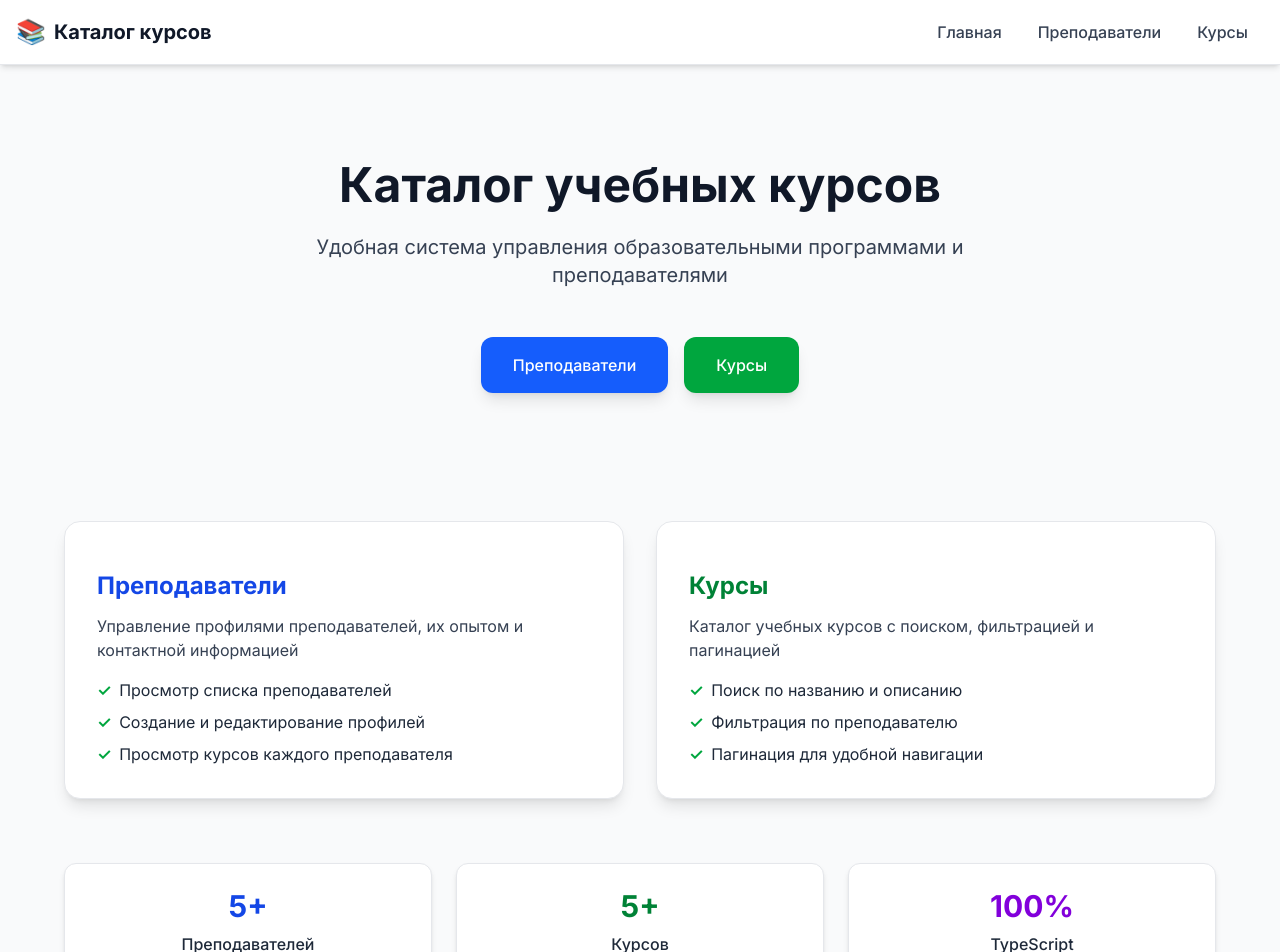
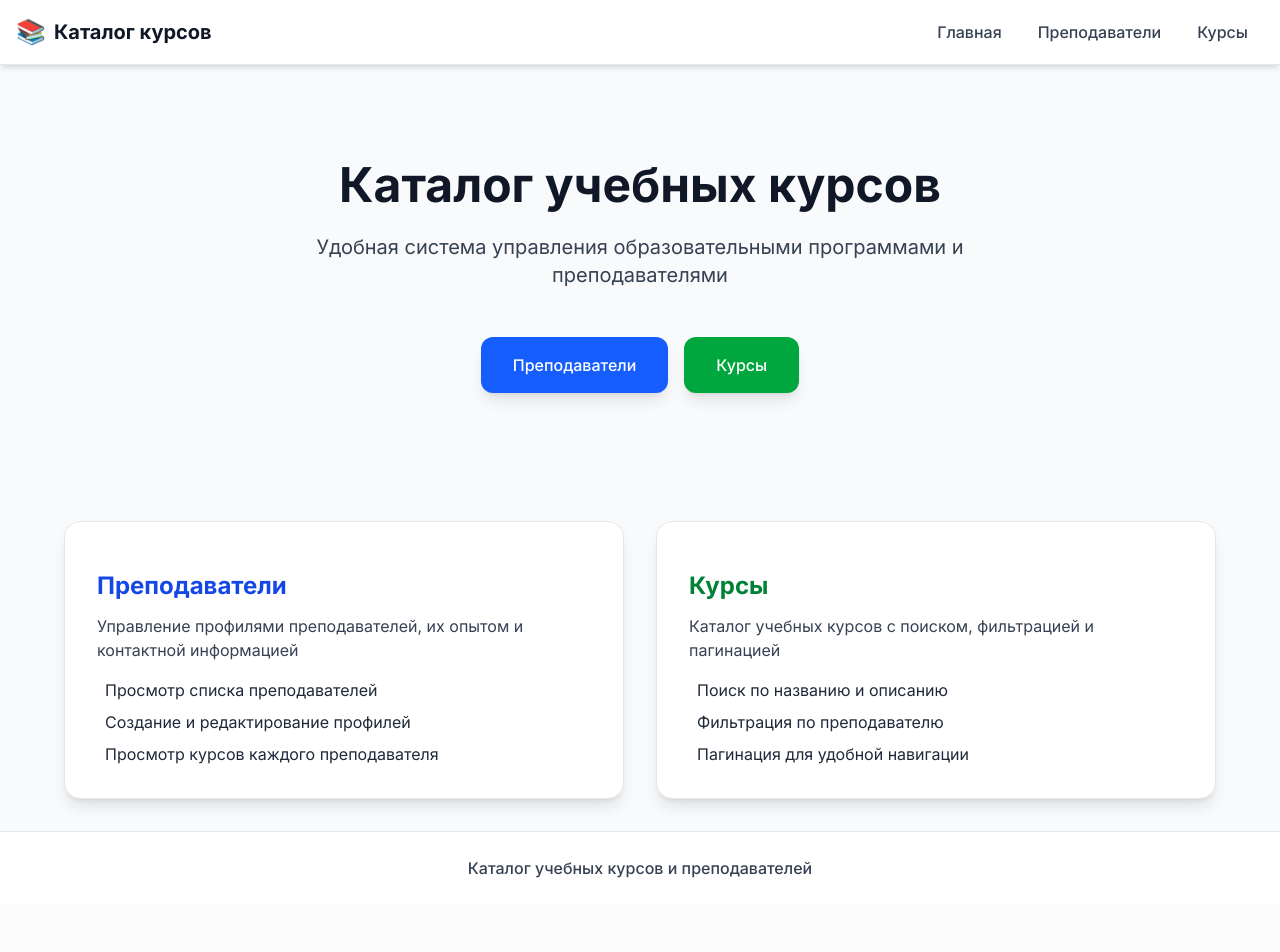
Before and after one commit to semka1211/course-catalog, a Next.js app: page / in a window 1280 px wide. Shown: the top 952 px of the page. After the commit the page ends 904 px from the top, so only its background shows below. Built offline with nearby package versions, Linux system fonts and the light colour scheme.

Commit message:
изменения текста

```diff
--- a/app/layout.tsx
+++ b/app/layout.tsx
@@ -60,7 +60,7 @@ export default function RootLayout({
         {/* Футер */}
         <footer className="bg-white border-t border-gray-200 py-6 mt-auto">
           <div className="container mx-auto px-4 text-center text-gray-700">
-            <p className="font-medium">Практика ИП Шарапов А.Е. | Fullstack Next.js | 2026</p>
+            <p className="font-medium">Каталог учебных курсов и преподавателей</p>
           </div>
         </footer>
       </body>
--- a/app/page.tsx
+++ b/app/page.tsx
@@ -38,15 +38,15 @@ export default function Home() {
           </p>
           <ul className="space-y-2 text-gray-800">
             <li className="flex items-center gap-2">
-              <span className="text-green-600 font-bold">✓</span>
+              <span className="text-green-600 font-bold"></span>
               Просмотр списка преподавателей
             </li>
             <li className="flex items-center gap-2">
-              <span className="text-green-600 font-bold">✓</span>
+              <span className="text-green-600 font-bold"></span>
               Создание и редактирование профилей
             </li>
             <li className="flex items-center gap-2">
-              <span className="text-green-600 font-bold">✓</span>
+              <span className="text-green-600 font-bold"></span>
               Просмотр курсов каждого преподавателя
             </li>
           </ul>
@@ -60,36 +60,20 @@ export default function Home() {
           </p>
           <ul className="space-y-2 text-gray-800">
             <li className="flex items-center gap-2">
-              <span className="text-green-600 font-bold">✓</span>
+              <span className="text-green-600 font-bold"></span>
               Поиск по названию и описанию
             </li>
             <li className="flex items-center gap-2">
-              <span className="text-green-600 font-bold">✓</span>
+              <span className="text-green-600 font-bold"></span>
               Фильтрация по преподавателю
             </li>
             <li className="flex items-center gap-2">
-              <span className="text-green-600 font-bold">✓</span>
+              <span className="text-green-600 font-bold"></span>
               Пагинация для удобной навигации
             </li>
           </ul>
         </div>
       </div>
-
-      {/* Статистика */}
-      <div className="grid md:grid-cols-3 gap-6 mt-16">
-        <div className="bg-white p-6 rounded-xl shadow-md border border-gray-200 text-center">
-          <div className="text-3xl font-bold text-blue-700 mb-2">5+</div>
-          <div className="text-gray-800 font-medium">Преподавателей</div>
-        </div>
-        <div className="bg-white p-6 rounded-xl shadow-md border border-gray-200 text-center">
-          <div className="text-3xl font-bold text-green-700 mb-2">5+</div>
-          <div className="text-gray-800 font-medium">Курсов</div>
-        </div>
-        <div className="bg-white p-6 rounded-xl shadow-md border border-gray-200 text-center">
-          <div className="text-3xl font-bold text-purple-700 mb-2">100%</div>
-          <div className="text-gray-800 font-medium">TypeScript</div>
-        </div>
-      </div>
     </div>
   );
 }
```
